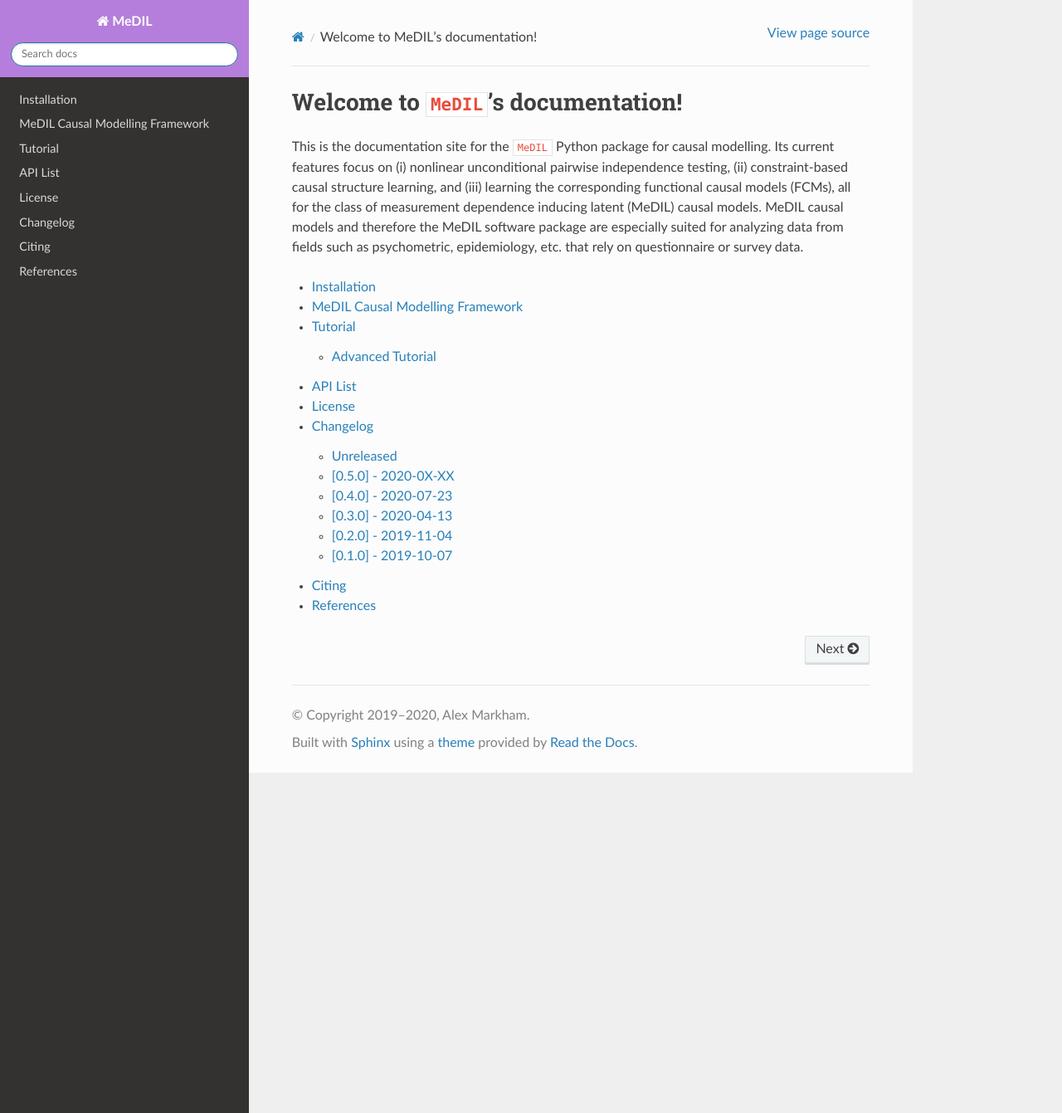
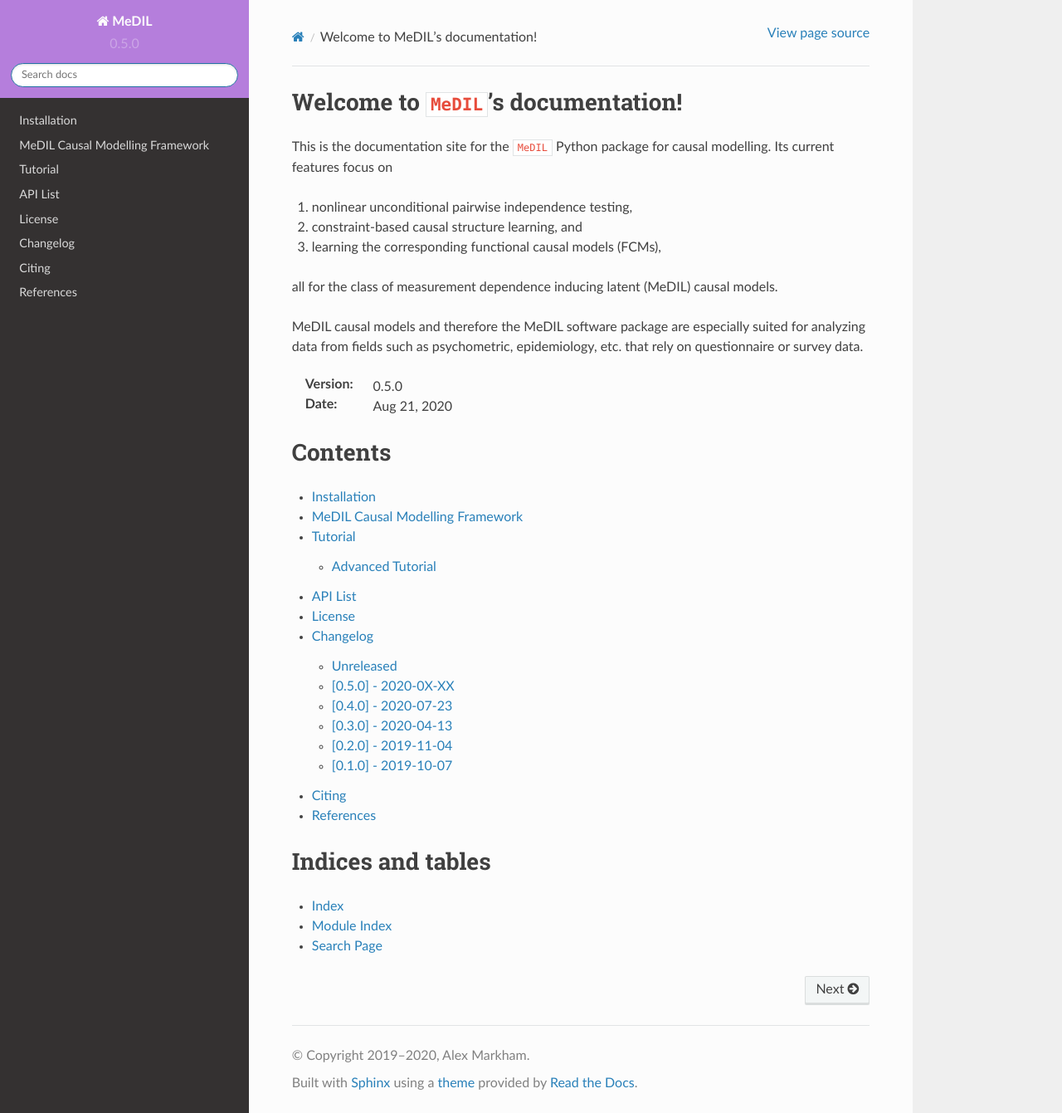
Before and after one commit to Alex-Markham/medil, a Sphinx documentation site: the page built from docs/index.rst, in a window 1280 px wide and 1341 px high. Shown: the whole window at 83% size. Built offline with Sphinx 7.4.7 and the Read the Docs theme 2.0.0, drawn with Linux system fonts in a browser that asks for light colours.

Commit message:
added automatic version detection

```diff
--- a/docs/conf.py
+++ b/docs/conf.py
@@ -22,6 +22,15 @@ project = 'MeDIL'
 copyright = '2019–2020, Alex Markham'
 author = 'Alex Markham'
 
+# The version info for the project you're documenting, acts as replacement for
+# |version| and |release|, also used in various other places throughout the
+# built documents.
+#
+# The full version, including alpha/beta/rc tags.
+with open('../setup.py') as f:
+    lines = f.readlines()
+    v_line = lines[4]
+    version = v_line[15:-3]
 
 # -- General configuration ---------------------------------------------------
 
--- a/docs/index.rst
+++ b/docs/index.rst
@@ -3,11 +3,21 @@ Welcome to ``MeDIL``'s documentation!
 
 This is the documentation site for the ``MeDIL`` Python package for causal modelling.
 Its current features focus on
+
 (i) nonlinear unconditional pairwise independence testing,
 (ii) constraint-based causal structure learning, and
 (iii) learning the corresponding functional causal models (FCMs),
+
 all for the class of measurement dependence inducing latent (MeDIL) causal models.
+
 MeDIL causal models and therefore the MeDIL software package are especially suited for analyzing data from fields such as psychometric, epidemiology, etc. that rely on questionnaire or survey data.
+
+:Version: |version|
+:Date: |today|
+
+
+Contents
+========
 
 .. toctree::
    :maxdepth: 2
@@ -20,3 +30,10 @@ MeDIL causal models and therefore the MeDIL software package are especially suit
    changelog
    citing
    references
+
+Indices and tables
+==================
+
+* :ref:`genindex`
+* :ref:`modindex`
+* :ref:`search`
```
